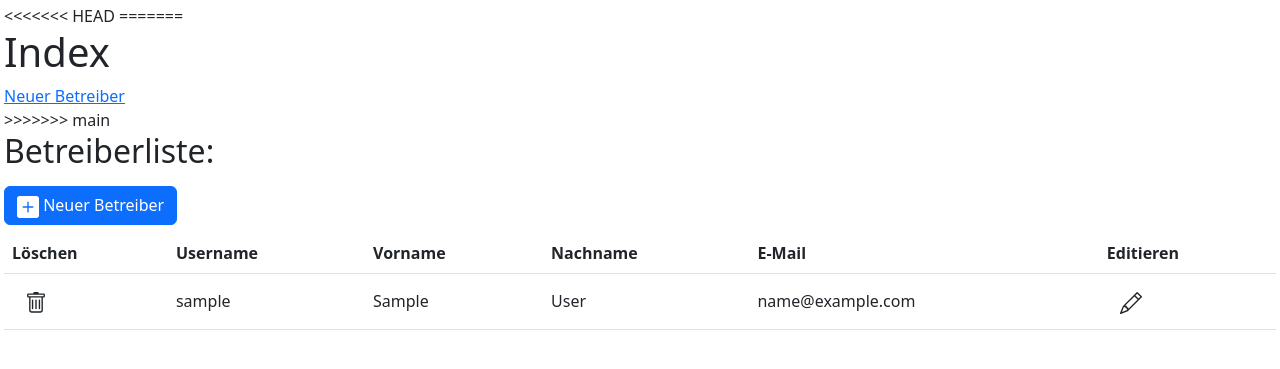
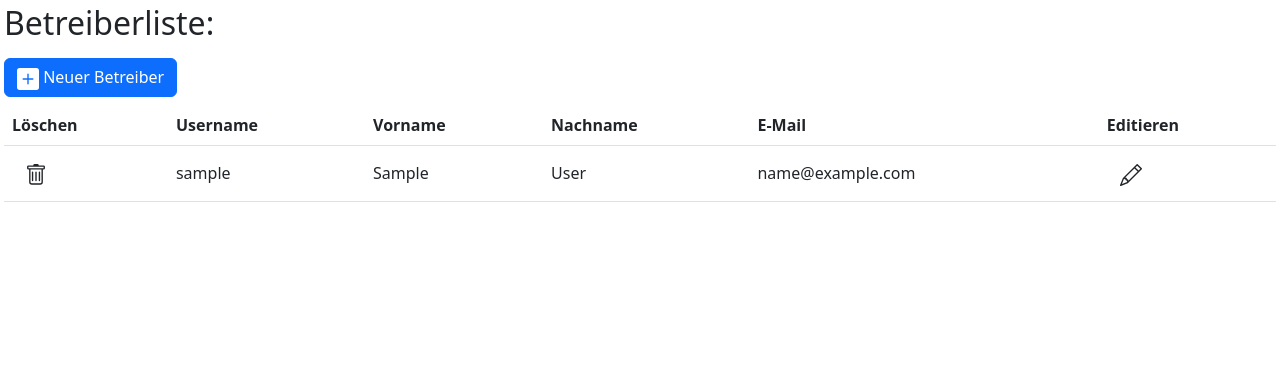
Before and after one commit to Mottschi/bilderbuch, a Django app: template administrator/templates/administrator/index.html in a window 1280 px wide. Shown: the part 56-425 px from the top of the page. Run offline with Django 4.2, Linux system fonts and the light colour scheme; the template is opened without the code that fills it: values that come from a table or form of the project are taken from there, others are empty; tables that the repository leaves empty hold one stand-in row (values such as "Sample post").

Commit message:
main->uIAdmin2

```diff
--- a/administrator/templates/administrator/index.html
+++ b/administrator/templates/administrator/index.html
@@ -6,17 +6,9 @@
 
 
 {% block content %}
-<<<<<<< HEAD
 
 
 
-=======
-    <h1>Index</h1>
-    <div>
-        <a href="{% url 'administrator:create_betreiber' %}">Neuer Betreiber</a>
-    </div>
-    <div>
->>>>>>> main
         <h2>Betreiberliste:</h2>
         <div class="py-2">
             <a class="btn btn-primary" href="{% url 'administrator:create_betreiber' %}">
--- a/administrator/templates/administrator/newbetreiber.html
+++ b/administrator/templates/administrator/newbetreiber.html
@@ -7,11 +7,6 @@
 
 {% block content %}
     <h1>Betreiber erstellen</h1>
-<<<<<<< HEAD
-
-=======
-    <br>
->>>>>>> main
     <form method='POST'>
         {% csrf_token %}
         {{ form.as_p }}
```
